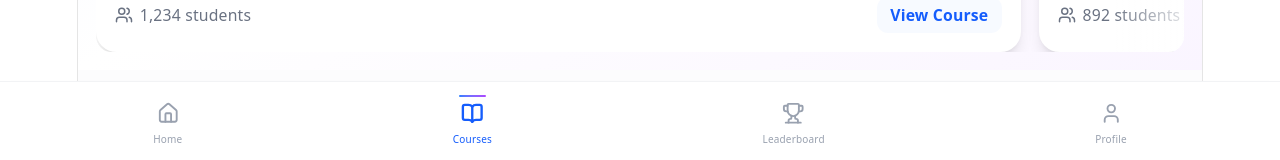
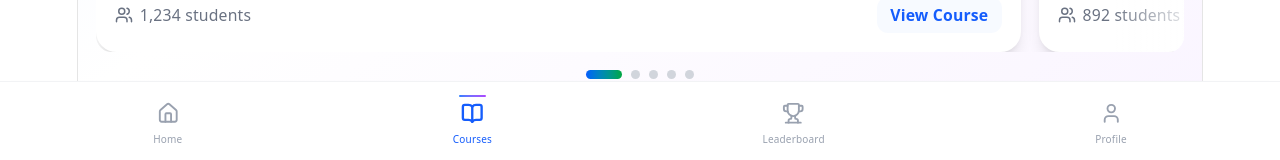
Before and after one commit to CLN-Freshman/Frontend, a React (Vite) app: page /courses in a window 1280 px wide. Shown: the part 628-788 px from the top of the page. Built offline with nearby package versions, Linux system fonts and the light colour scheme.

Commit message:
Fixed: bug on popular course2

```diff
--- a/src/components/courses/PopularCourses.tsx
+++ b/src/components/courses/PopularCourses.tsx
@@ -85,7 +85,8 @@ function PopularCourses() {
   const maxIndex = totalCards - 1;
 
   // Snap to nearest card on drag end
-  const handleDragEnd = (event: MouseEvent | TouchEvent | PointerEvent, info: PanInfo) => {
+  // Fixed: Removed unused 'event' parameter by prefixing with underscore
+  const handleDragEnd = (_event: MouseEvent | TouchEvent | PointerEvent, info: PanInfo) => {
     const threshold = cardWidth * 0.3; // 30% of card width to trigger snap
     const offset = info.offset.x;
 
@@ -157,7 +158,7 @@ function PopularCourses() {
         <motion.div
           className="flex gap-4 cursor-grab active:cursor-grabbing"
           style={{
-            x: translateX,
+            x: translateX as any, // Fixed: Type assertion for MotionValue
             width: cardWidth ? `${totalCards * (cardWidth + 16) - 16}px` : 'auto',
             touchAction: 'none' // Allow drag in both directions
           }}
@@ -252,6 +253,21 @@ function PopularCourses() {
         )}
       </div>
 
+      {/* Dot Indicators - restored */}
+      <div className="flex justify-center gap-2 mt-4">
+        {popularCourses.map((_, i) => (
+          <button
+            key={i}
+            onClick={() => setCurrentIndex(i)}
+            className={`transition-all duration-300 rounded-full touch-manipulation ${
+              i === currentIndex
+                ? 'w-8 h-2 bg-gradient-to-r from-blue-600 to-green-600'
+                : 'w-2 h-2 bg-gray-300 hover:bg-gray-400'
+            }`}
+            aria-label={`Go to slide ${i + 1}`}
+          />
+        ))}
+      </div>
 
       {/* Swipe hint animation */}
       {currentIndex === 0 && (
```
